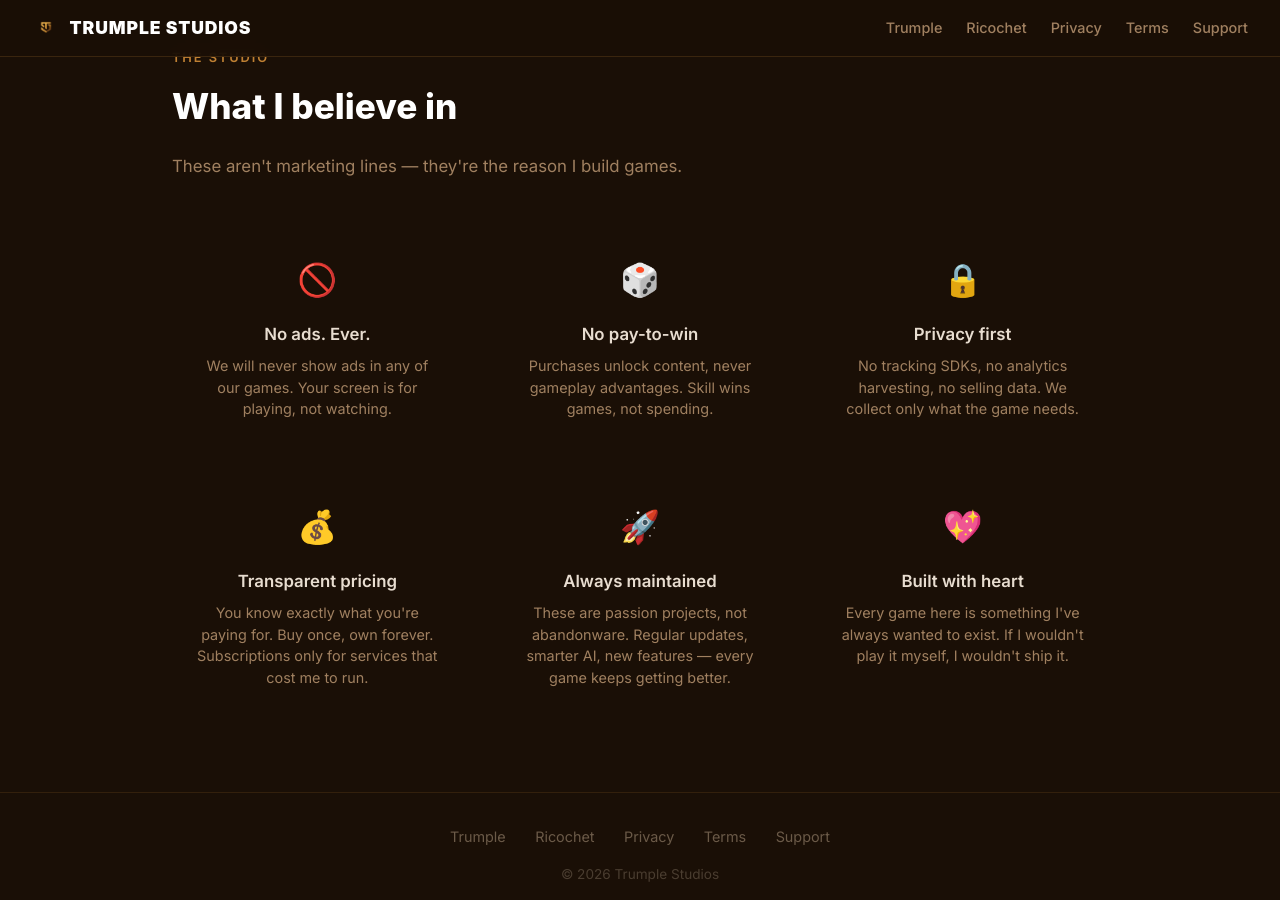
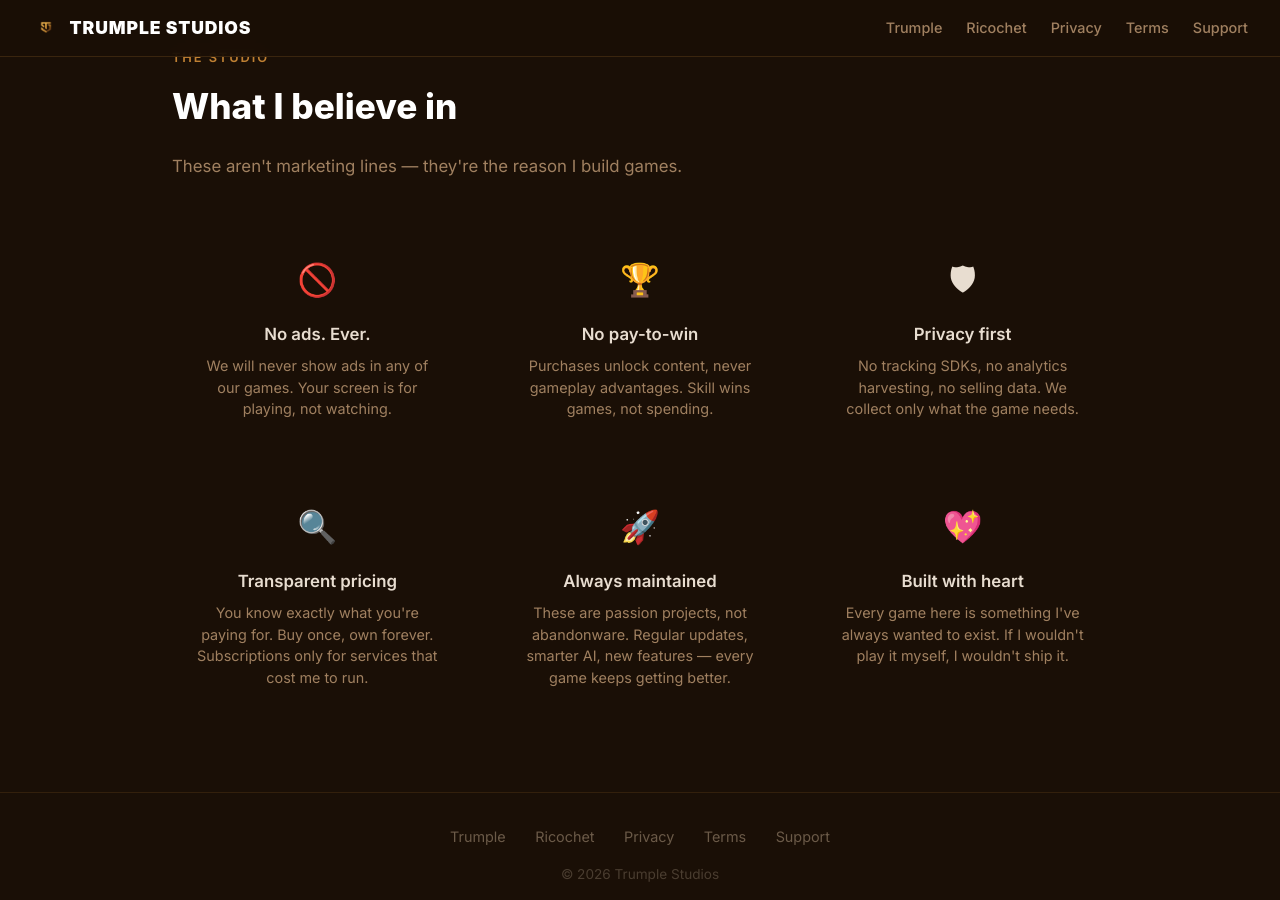
Before and after one commit to darifo2010/trumplesupport, a Jekyll site: the page built from index.md, in a window 1280 px wide and 900 px high, scrolled down 1637 px. Built offline with Jekyll 4.4.1, drawn with Linux system fonts in a browser that asks for light colours.

Commit message:
Update value icons — trophy, shield, magnifying glass
Co-Authored-By: Claude Opus 4.6 (1M context) <noreply@anthropic.com>

```diff
--- a/_layouts/landing.html
+++ b/_layouts/landing.html
@@ -481,17 +481,17 @@
         <p class="value-desc">We will never show ads in any of our games. Your screen is for playing, not watching.</p>
       </div>
       <div class="value-card">
-        <div class="value-icon">&#127922;</div>
+        <div class="value-icon">&#127942;</div>
         <h3 class="value-title">No pay-to-win</h3>
         <p class="value-desc">Purchases unlock content, never gameplay advantages. Skill wins games, not spending.</p>
       </div>
       <div class="value-card">
-        <div class="value-icon">&#128274;</div>
+        <div class="value-icon">&#128737;</div>
         <h3 class="value-title">Privacy first</h3>
         <p class="value-desc">No tracking SDKs, no analytics harvesting, no selling data. We collect only what the game needs.</p>
       </div>
       <div class="value-card">
-        <div class="value-icon">&#128176;</div>
+        <div class="value-icon">&#128269;</div>
         <h3 class="value-title">Transparent pricing</h3>
         <p class="value-desc">You know exactly what you're paying for. Buy once, own forever. Subscriptions only for services that cost me to run.</p>
       </div>
```
